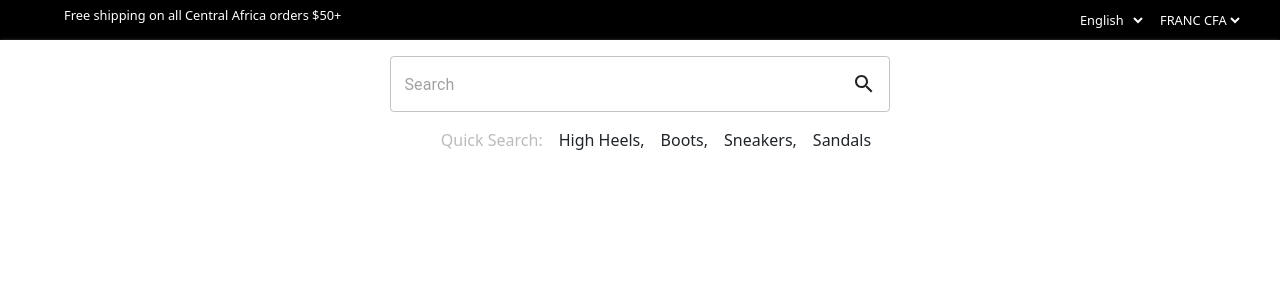
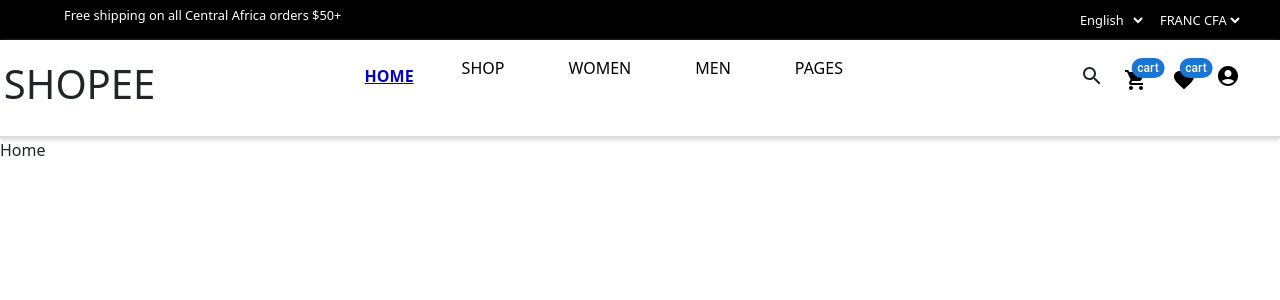
Before and after one commit to NalianAchei2020/e-commerce_shop, a React (Create React App) app in the folder client/: page / in a window 1280 px wide. Shown: the top 300 px of the page. Built offline with nearby package versions, Linux system fonts and the light colour scheme.

Commit message:
add pages

```diff
--- a/client/public/index.html
+++ b/client/public/index.html
@@ -22,6 +22,10 @@
       Learn how to configure a non-root public URL by running `npm run build`.
     -->
     <link rel="stylesheet" href="reset.css" />
+    <link
+      rel="stylesheet"
+      href="https://cdnjs.cloudflare.com/ajax/libs/font-awesome/6.4.2/css/all.min.css"
+    />
     <title>React App</title>
   </head>
   <body>
--- a/client/src/Components/header.js
+++ b/client/src/Components/header.js
@@ -1,14 +1,38 @@
-import React from 'react';
-import { Link } from 'react-router-dom';
+import React, { useState } from 'react';
+import { Link, NavLink, useMatch } from 'react-router-dom';
 import ShoppingCartIcon from '@mui/icons-material/ShoppingCart';
 import FavoriteIcon from '@mui/icons-material/Favorite';
 import { Badge, IconButton } from '@mui/material';
 import AccountCircleIcon from '@mui/icons-material/AccountCircle';
 import SearchIcon from '@mui/icons-material/Search';
+import MenuIcon from '@mui/icons-material/Menu';
+import ClearIcon from '@mui/icons-material/Clear';
+import ExpandMoreIcon from '@mui/icons-material/ExpandMore';
 import { Tooltip } from '@mui/material';
 import Searchbar from './search';
 
 function Header() {
+  const [showSearchbar, setShowSearchbar] = useState(false);
+  const [isClicked, setIsClicked] = useState(false);
+  const [pages, setPages] = useState(false);
+  const handleSearch = () => {
+    setShowSearchbar(true);
+  };
+
+  const handleclicked = () => {
+    setIsClicked(true);
+  };
+  const handleClose = () => {
+    setIsClicked(false);
+  };
+
+  const showPages = () => {
+    setPages(true);
+  };
+
+  const isActive = useMatch({
+    path: '/',
+  });
   return (
     <section>
       <header>
@@ -35,22 +59,62 @@ function Header() {
           </ul>
         </div>
         <nav className=" nav">
+          <div className="menu-icons">
+            <button type="button" onClick={handleclicked} className="btn-menu">
+              <IconButton color="inherit" className="menu">
+                <MenuIcon className="menu" />
+              </IconButton>
+            </button>
             <h1 className="logo">SHOPEE</h1>
-          <ul className=" list">
+          </div>
+          <ul className={isClicked ? ' no-list' : 'list'}>
+            <li className="btn-clear " onClick={handleClose}>
+              <IconButton color="inherit" className="menu">
+                <ClearIcon className="clear" />
+              </IconButton>
+              <span>Close</span>
+            </li>
             <li className="nav-item active">
-              <Link className="nav-link" to="/">
+              <NavLink className={isActive ? 'active-link' : 'nav-link'} to="/">
                 HOME
-              </Link>
+              </NavLink>
             </li>
             <li className="nav-item">
-              <Link className="nav-link" to="/shop">
+              <NavLink
+                className={useMatch('/shop') ? 'active-link' : 'nav-link'}
+                to="/shop"
+              >
                 SHOP
-              </Link>
+              </NavLink>
+            </li>
+            <li className="nav-item">
+              <NavLink
+                className={useMatch('/Women') ? 'active-link' : 'nav-link'}
+                to="/Women"
+              >
+                WOMEN
+              </NavLink>
+            </li>
+            <li>
+              <NavLink
+                className={useMatch('/men') ? 'active-link' : 'nav-link'}
+                to="/men"
+              >
+                MEN
+              </NavLink>
             </li>
             <li className="nav-item dropdown">
-              <Link className="nav-link" to="/pages">
+              <div className=" pages">
+                <NavLink
+                  className={useMatch('/pages') ? 'active-link' : 'nav-link'}
+                  to="/pages"
+                >
                   PAGES
-              </Link>
+                </NavLink>
+                <IconButton color="inherit" className="menu">
+                  <ExpandMoreIcon className="cheron" />
+                </IconButton>
+              </div>
               <div className="dropdown-content">
                 <ul className="nav-item">
                   <li className="nav-item">
@@ -71,26 +135,36 @@ function Header() {
                 </ul>
               </div>
             </li>
-            <li className="nav-item">
-              <Link className="nav-link" to="/Women">
-                WOMEN
+            <ul className="list-2">
+              <li>
+                <Link className="nav-link" to="/signin">
+                  SignIn
                 </Link>
               </li>
               <li>
-              <Link className="nav-link" to="/men">
-                MEN
+                <Link className="nav-link" to="/register">
+                  Register
+                </Link>
+              </li>
+              <li>
+                <Link className="nav-link" to="/cart">
+                  View Cart
+                </Link>
+              </li>
+              <li>
+                <Link className="nav-link" to="/wishlist">
+                  Wishlist
                 </Link>
               </li>
             </ul>
+          </ul>
           <ul className="icons">
             <li className="nav-item">
-              <Link to="/cart" className="icon-link">
               <Tooltip title="Search">
                 <IconButton color="inherit">
-                    <SearchIcon />
+                  <SearchIcon onClick={handleSearch} />
                 </IconButton>
               </Tooltip>
-              </Link>{' '}
             </li>
             <li className="nav-item">
               <Link to="/cart" className="icon-link">
@@ -108,7 +182,7 @@ function Header() {
               </Link>{' '}
             </li>
             <li className="nav-item">
-              <Link to="/cart" className="icon-link">
+              <Link to="/wishlist" className="icon-link">
                 <Tooltip title="Favorites">
                   <IconButton
                     size="large"
@@ -123,7 +197,7 @@ function Header() {
               </Link>{' '}
             </li>
             <li className="nav-item">
-              <Link to="/cart" className="icon-link">
+              <Link to="/profile" className="icon-link none">
                 <Tooltip title="Login/Register" placement="bottom">
                   <IconButton color="inherit">
                     <AccountCircleIcon />
@@ -132,7 +206,7 @@ function Header() {
               </Link>{' '}
             </li>
           </ul>
-          <Searchbar className="searcher" />
+          {showSearchbar && <Searchbar />}
         </nav>
       </header>
     </section>
--- a/client/src/Sass/Components/header.scss
+++ b/client/src/Sass/Components/header.scss
@@ -2,7 +2,22 @@ header {
   width: 100%;
   position: relative;
 }
+.menu-icons {
+  display: flex;
+  justify-content: center;
+  align-items: center;
+  gap: 0.2em;
+}
+
+.menu {
+  font-size: 6rem;
+  font-weight: 900;
+  color: red;
+}
 .header-head {
+  display: none;
+
+  @media (min-width: 48em) {
     display: flex;
     flex-direction: row;
     justify-content: space-between;
@@ -23,10 +38,11 @@ header {
       font-size: 0.8rem;
     }
   }
+}
 nav {
   display: flex;
+  flex-direction: row;
   justify-content: space-between;
-  align-items: center;
   padding-inline: 2em;
   padding-block: 0.5em;
   background-color: #fff;
@@ -34,14 +50,39 @@ nav {
   box-shadow: 0 2px 4px #dddcdc;
   width: 100%;
   position: relative;
+
+  @media (min-width: 57.5em) {
+    flex-direction: row;
+    justify-content: space-between;
+    align-items: center;
+    .list {
+      display: flex;
+      flex-direction: row;
+      gap: 2em;
+      position: relative;
+      z-index: 0;
+      width: auto;
+    }
+  }
 }
 .logo {
   margin-left: 5%;
 }
+.no-list {
+  display: flex;
+  flex-direction: column;
+  justify-content: center;
+  align-items: center;
+  gap: 2em;
+  position: absolute;
+  z-index: 1;
+  background-color: #fff;
+  width: 300px;
+  transition: all ease-out;
+}
+
 .list {
-  display: flex;
-  flex-direction: row;
-  gap: 2em;
+  display: none;
 }
 .nav-link {
   color: #000 !important;
@@ -51,27 +92,18 @@ nav {
 .nav-link:hover {
   color: #0404c9 !important;
 }
-.nav-link:hover::after {
-  content: '';
-  position: absolute;
-  bottom: 0;
-  left: 50%;
-  width: 0;
-  height: 2px;
-  background-color: #da0b0b;
-  transition: width 0.3s ease-in-out, left 0.3s ease-in-out;
-  transform: translateX(-50%);
-}
-.nav-link:hover::after {
-  width: 100%;
-  left: 0;
-  transform: translateX(0);
-}
+
 .icons {
   display: flex;
   flex-direction: row;
-  gap: 1em;
-
+  .none {
+    display: none;
+  }
+  @media (min-width: 48em) {
+    .none {
+      display: flex;
+    }
+  }
   .icon-link {
     color: #000;
     font-size: 2rem;
@@ -90,6 +122,8 @@ li {
 
 /* Dropdown Content (Hidden by Default) */
 .dropdown-content {
+  display: block;
+  @media (min-width: 57.5em) {
     display: none;
     position: absolute;
     left: -50%;
@@ -98,29 +132,6 @@ li {
     box-shadow: 0px 8px 16px 0px rgba(0, 0, 0, 0.2);
     z-index: 1;
   }
-
-/* Links inside the dropdown */
-.dropdown-content a {
-  color: black;
-  padding: 12px 16px;
-  font-size: 1rem;
-  text-decoration: none;
-  display: block;
-}
-
-/* Change color of dropdown links on hover */
-.dropdown-content a:hover {
-  background-color: #ddd;
-}
-
-/* Show the dropdown menu on hover */
-.dropdown:hover .dropdown-content {
-  display: block;
-}
-
-.language-dropdown {
-  border: none;
-  outline: none;
 }
 
 .search {
@@ -154,3 +165,119 @@ li {
 .searchInput {
   width: 40%;
 }
+
+.active-link {
+  text-decoration: none;
+  display: flex;
+  justify-content: center;
+  align-items: center;
+  flex-direction: column;
+
+  @media (min-width: 57.5em) {
+    flex-direction: row;
+    color: #0404c9;
+    text-decoration: underline;
+    font-size: 1rem;
+    font-weight: 800;
+    position: relative;
+    text-align: center;
+    top: 25%;
+  }
+}
+
+.btn-clear {
+  display: flex;
+  gap: 0.3em;
+  margin-top: 2em;
+  font-size: 1.2rem;
+  border-bottom: 2px solid #b4b4b4;
+  width: 100%;
+
+  @media (min-width: 57.5em) {
+    display: none;
+  }
+}
+.btn-menu {
+  border: none;
+  outline: none;
+  border-radius: 5px;
+  margin-inline: 8px;
+  @media (min-width: 57.5em) {
+    display: none;
+  }
+}
+.pages {
+  display: flex;
+  margin-left: 20%;
+
+  @media (min-width: 57.5em) {
+    margin-left: 0;
+    display: block;
+    .cheron {
+      display: none;
+    }
+  }
+}
+
+.list-2 {
+  display: flex;
+  flex-direction: column;
+  justify-content: center;
+  align-items: center;
+  gap: 1em;
+  width: 100%;
+  border-top: 2px solid #b4b4b4;
+
+  li {
+    Link {
+      text-decoration: none;
+    }
+  }
+  @media (min-width: 57.5em) {
+    display: none;
+  }
+}
+
+@media (min-width: 57.5em) {
+  /* Links inside the dropdown */
+  .dropdown-content a {
+    color: black;
+    padding: 12px 16px;
+    font-size: 1rem;
+    text-decoration: none;
+    display: block;
+  }
+
+  /* Change color of dropdown links on hover */
+  .dropdown-content a:hover {
+    background-color: #ddd;
+  }
+
+  /* Show the dropdown menu on hover */
+  .dropdown:hover .dropdown-content {
+    display: block;
+  }
+
+  .language-dropdown {
+    border: none;
+    outline: none;
+  }
+
+  //add red line under links
+  .nav-link:hover::after {
+    content: '';
+    position: absolute;
+    bottom: 0;
+    left: 50%;
+    width: 0;
+    height: 2px;
+    background-color: #da0b0b;
+    transition: width 0.3s ease-in-out, left 0.3s ease-in-out;
+    transform: translateX(-50%);
+  }
+  .nav-link:hover::after {
+    width: 100%;
+    left: 0;
+    transform: translateX(0);
+  }
+}
```
Lines whose indentation alone changed are shown as unchanged.
